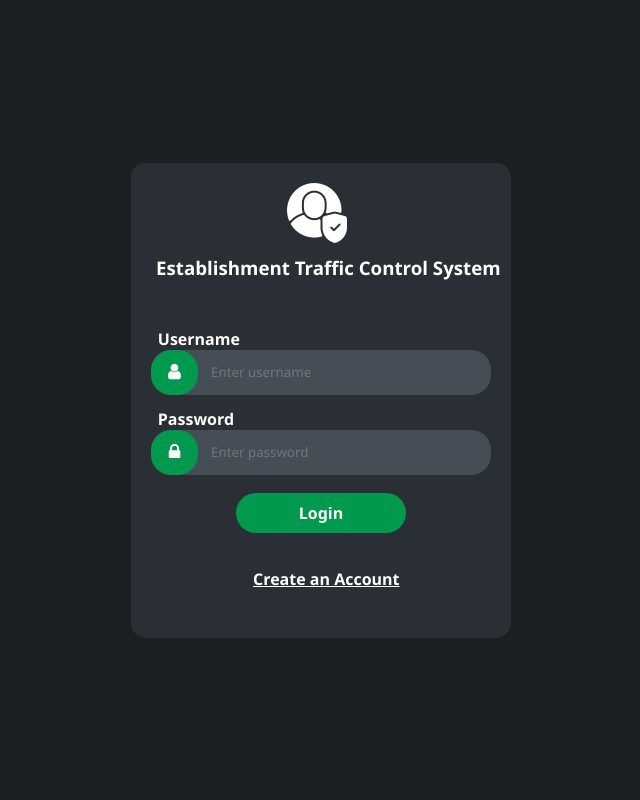
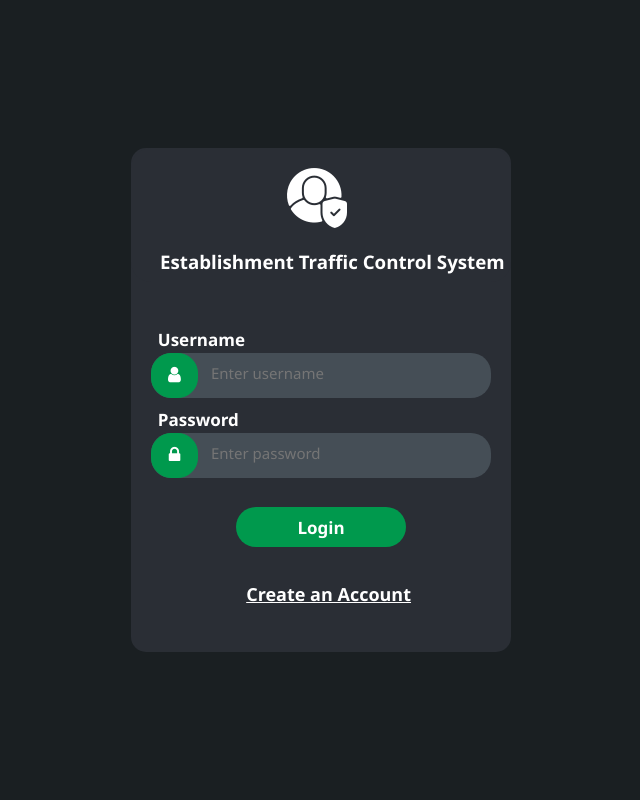
Before and after one commit to John-teology/Group5, a CodeIgniter app: page /Team-04/tracker/login in a window 1280 px wide. Shown: the whole page, without its empty margins (319-959 px from the left). Run offline with CodeIgniter, Linux system fonts and the light colour scheme.

Commit message:
adjustments

```diff
--- a/application/config/config.php
+++ b/application/config/config.php
@@ -23,7 +23,7 @@ defined('BASEPATH') OR exit('No direct script access allowed');
 | a PHP script and you can easily do that on your own.
 |
 */
-$config['base_url'] = 'http://localhost:8080/Team-04';
+$config['base_url'] = 'http://localhost/Team-04';
 
 /*
 |--------------------------------------------------------------------------
--- a/application/config/database.php
+++ b/application/config/database.php
@@ -75,7 +75,7 @@ $query_builder = TRUE;
 
 $db['default'] = array(
 	'dsn'	=> '',
-	'hostname' => 'localhost:3307',
+	'hostname' => 'localhost',
 	'username' => 'root',
 	'password' => '',
 	'database' => 'track',
--- a/application/views/register/register.php
+++ b/application/views/register/register.php
@@ -27,20 +27,20 @@
             </div>
         <div class="form">
             <div id="div2" class="mb-3">
-                <label for="exampleInputEmail1" class="form-label">Username:</label>
+                <label for="exampleInputEmail1" class="form-label">Username</label>
                 <i class="fa fa-user"></i>
                 <input type="text" class="form-control" value="<?php echo set_value("username_txt") ?>" name="username_txt" placeholder="Enter username">
                 <?php  echo form_error("username_txt","<div class='error'>","</div>"); ?>
 
             </div>
             <div id="div2" class="mb-3">
-                <label for="exampleInputPassword1" class="form-label">Password:</label>
+                <label for="exampleInputPassword1" class="form-label">Password</label>
                 <i class="fa fa-lock"></i>
                 <input type="password" class="form-control" value="<?php echo set_value("password1_txt") ?>" name="password1_txt" id="exampleInputPassword1" placeholder="Enter password">
                 <?php  echo form_error("password1_txt","<div class='error'>","</div>"); ?>
             </div>
             <div id="div2" class="mb-3">
-                <label for="exampleInputPassword1" class="form-label">Confirm Password:</label>
+                <label for="exampleInputPassword1" class="form-label">Confirm Password</label>
                 <i class="fa fa-lock"></i>
                 <input type="password" class="form-control" name="password2_txt" value="<?php echo set_value("password2_txt") ?>" id="exampleInputPassword1" placeholder="Confirm your password">
                 <?php  echo form_error("password2_txt","<div class='error'>","</div>"); ?>
--- a/assets/css/Mainpage.css
+++ b/assets/css/Mainpage.css
@@ -3,7 +3,7 @@
     padding: 0;
 }
 
-body{
+html body{
     background-color: #1a1f22;;
 }
 
--- a/assets/css/login/login.css
+++ b/assets/css/login/login.css
@@ -17,23 +17,25 @@ body {
 	width: 380px;
 	background-color: #2a2e35;
 	border-radius: 15px;
+	height: auto;
 }
 
 .wrapper .logo {
-	line-height: 10px;
-	background-color: #2a2e35;
-	border-radius: 15px 15px 0 0;
+	line-height: 20px;
+    background-color: #2a2e35;
+    border-radius: 20px;
+    padding: 20px 0 0 0;
 }
 
 .wrapper .title {
 	color: white;
-	padding: 0 0 10px 25px;
+	padding: 0 0 10px 29px;
 }
 
 .wrapper .logo img {
 	width: auto;
 	height: auto;
-	margin: 20px 0 20px 41%;
+	margin: 0px 20px 20px 41%;
 }
 .wrapper .form {
 	padding: 10px 20px 25px 20px;
@@ -57,6 +59,9 @@ body {
 	height: 100%;
 	width: 100%;
 	padding-left: 60px;
+	font-size: 15px;
+	padding-top: -5px;
+	padding-bottom: 4px;
 }
 
 .wrapper .form #div1 i {
@@ -75,28 +80,32 @@ body {
 
 .wrapper .form #login {
 	position: relative;
-	margin: 40px 0 0 25%;
+	margin: 55px 0 0 25%;
 	height: 40px;
 	width: 50%;
 }
 
 .error {
 	font-weight: lighter;
-	font-size: 13px;
+	font-size: 12px;
 	color: red;
+	padding: 0 0 0 2%;
 }
 
 .create {
-	padding: 0 0 0 30%;
+	font-size: 18px;
+	padding: 10% 20% 10% 28%;
 	color: white;
 }
 
 .form-label {
-	margin: 40px 0 0 2%;
+	margin: 0px 0 0 2%;
+	line-height: 1.5;
+	font-size: 17px;
 }
 
 #login {
-	font-size: 16px;
+	font-size: 17px;
 	border-width: 0px;
 	background-color: #00994d;
 	border-radius: 20px 20px;
```
Also changed, not shown: application/views/establishment/display_establishments.php (+5 -3 lines), assets/css/Establishment/display_establishments.css (added, +25 -0 lines), assets/css/contact_tracing/contact_t.css (+15 -2 lines), assets/css/register/register.css (+13 -5 lines).
